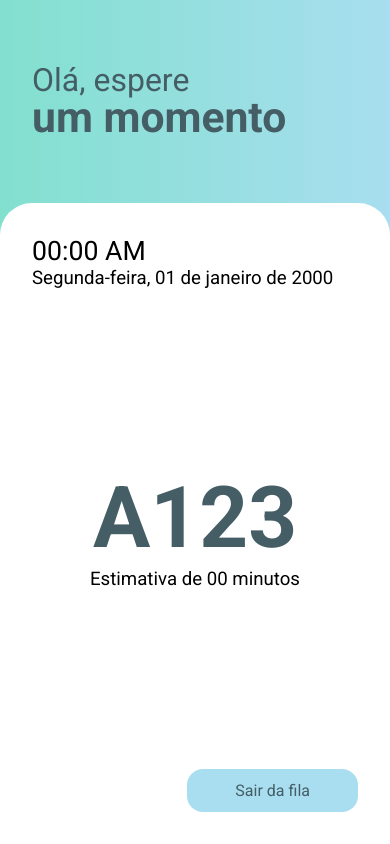
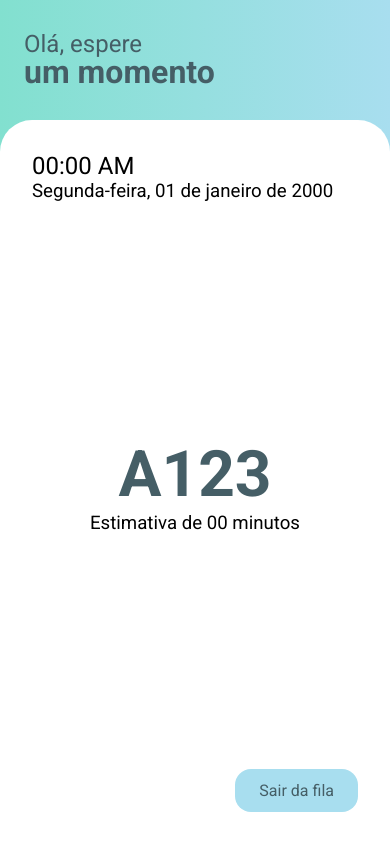
Before and after one commit to paseme/paseme-client-web, a plain HTML site: page index.html in a window 390 px wide. Drawn offline with nearby package versions, Linux system fonts and the light colour scheme; no server answers.

Commit message:
Correção de proproção no estilo mobile!

```diff
--- a/style.css
+++ b/style.css
@@ -82,8 +82,16 @@ div.window {
     }
 
     div.header {
-        padding: 64px 32px;
+        padding: 32px 24px;
     }
+
+        div.header-primarytext {
+            font-size: 18pt;
+        }
+
+        div.header-secondarytext {
+            font-size: 24pt;
+        }
 
     div.window {
         border-radius: 32px 32px 0 0;
@@ -91,14 +99,26 @@ div.window {
         height: auto;
     }
 
-    div.window-time-hour,
-    div.window-time-day {
-        text-align: left;
-    }
+        div.window-time-hour {
+            font-size: 18pt;
+            text-align: left;
+        }
+
+        div.window-time-day {
+            text-align: left;
+        }
+
+        div.window-center-code {
+            font-size: 48pt;
+        }
 
     div.window-button-area {
         display: flex;
         justify-content: flex-end
     }
 
+    div.window button {
+        padding: 12px 24px;
+    }
+
 }
```
